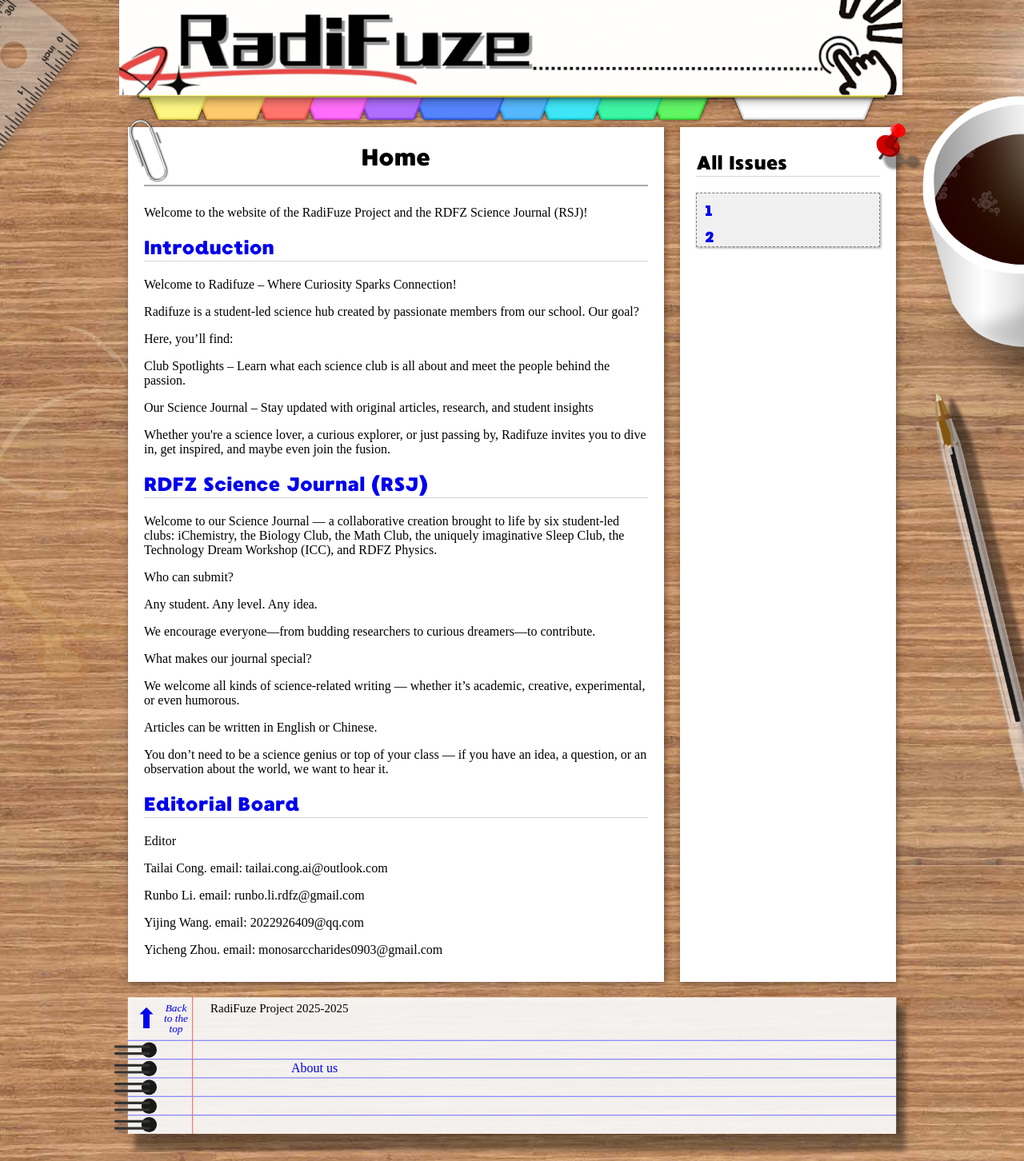
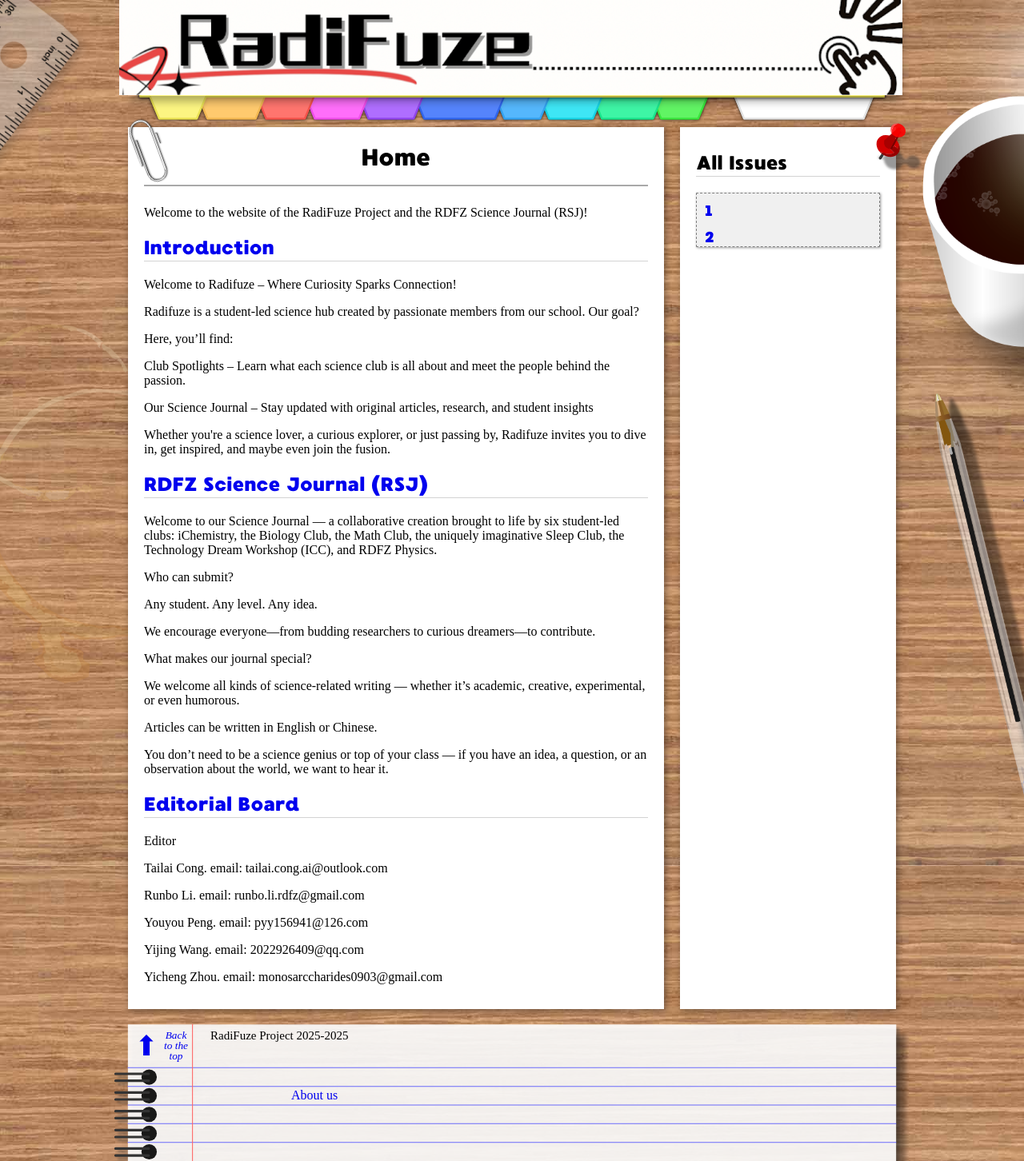
Before and after one commit to CareyRunboLi/radifuze.org, a Jekyll site: the page built from index.html, in a window 1280 px wide. Shown: the whole page at 80% size. Built offline with Jekyll 4.4.1, drawn with Linux system fonts in a browser that asks for light colours; some web fonts are replaced.

Commit message:
Update index.html

```diff
--- a/index.html
+++ b/index.html
@@ -36,6 +36,7 @@ scripts: <script src="slideshow/jquery-3.6.0.slim.min.js" defer></script>
                 <p>Editor</p>
                 <p>Tailai Cong. email: tailai.cong.ai@outlook.com</p>
                 <p>Runbo Li. email: runbo.li.rdfz@gmail.com</p>
+                <p>Youyou Peng. email: pyy156941@126.com</p>
                 <p>Yijing Wang. email: 2022926409@qq.com</p>
                 <p>Yicheng Zhou. email: monosarccharides0903@gmail.com</p>
             </section>
```
